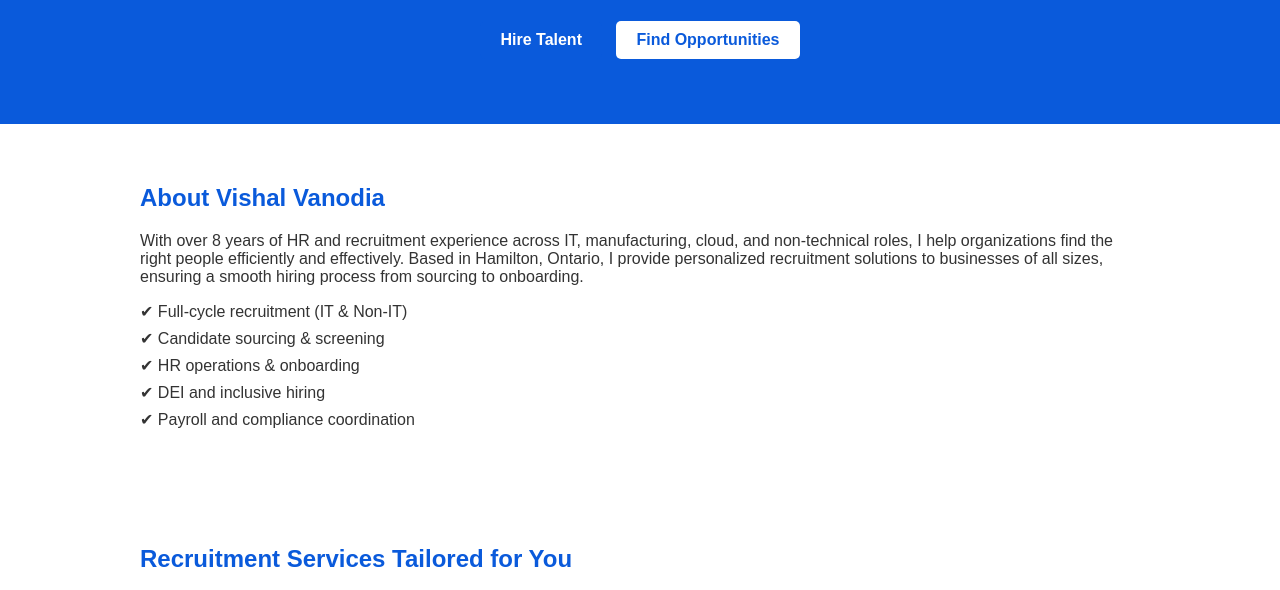
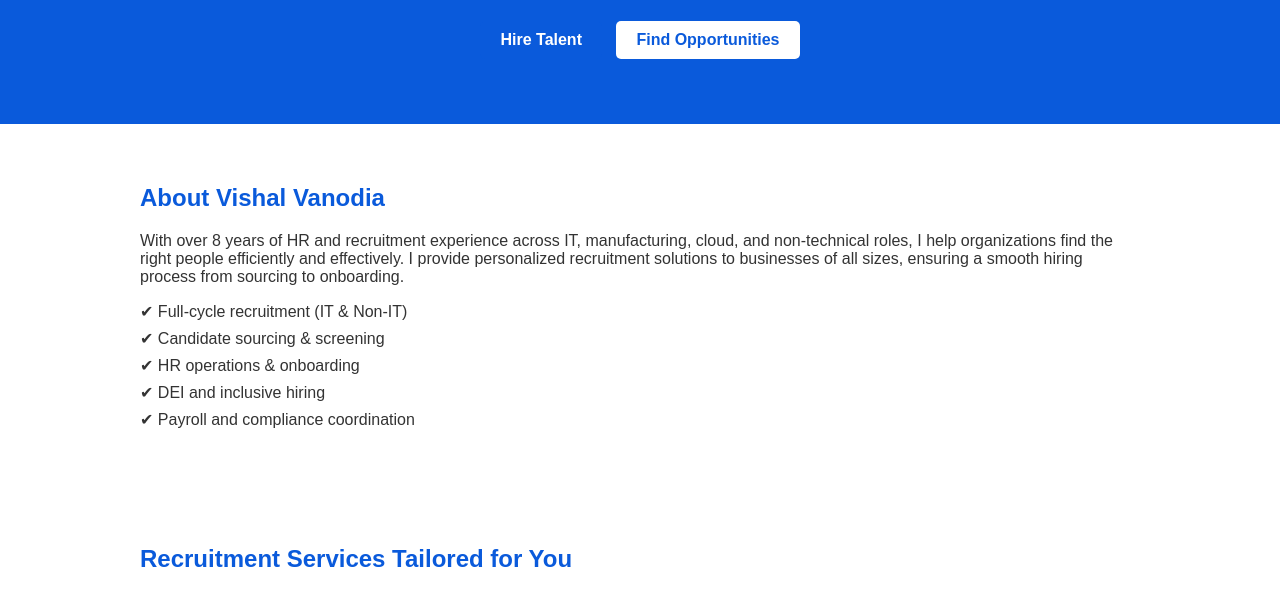
Before and after one commit to vishalvanodia/hirewithvishal, a plain HTML site: page index.html in a window 1280 px wide. Shown: the part 185-775 px from the top of the page. Drawn offline with Linux system fonts and the light colour scheme.

Commit message:
Update index.html

```diff
--- a/index.html
+++ b/index.html
@@ -29,7 +29,7 @@
 
   <section id="about">
     <h2>About Vishal Vanodia</h2>
-    <p>With over 8 years of HR and recruitment experience across IT, manufacturing, cloud, and non-technical roles, I help organizations find the right people efficiently and effectively. Based in Hamilton, Ontario, I provide personalized recruitment solutions to businesses of all sizes, ensuring a smooth hiring process from sourcing to onboarding.</p>
+    <p>With over 8 years of HR and recruitment experience across IT, manufacturing, cloud, and non-technical roles, I help organizations find the right people efficiently and effectively. I provide personalized recruitment solutions to businesses of all sizes, ensuring a smooth hiring process from sourcing to onboarding.</p>
     <ul>
       <li>✔ Full-cycle recruitment (IT & Non-IT)</li>
       <li>✔ Candidate sourcing & screening</li>
```
